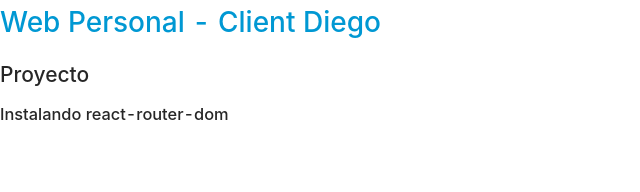
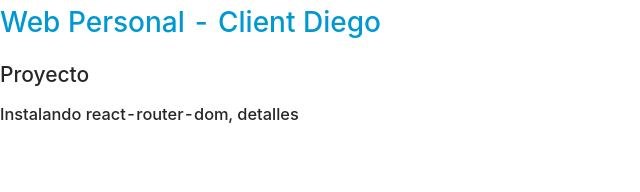
Before and after one commit to DiBarrera/blog-frontend, a React (Create React App) app: page / in a window 1280 px wide. Shown: the top 192 px of the page, without its empty margins (0-640 px from the left). Built offline with nearby package versions, Linux system fonts and the light colour scheme.

Commit message:
Detalles

```diff
--- a/src/App.js
+++ b/src/App.js
@@ -8,7 +8,7 @@ function App() {
     <div className="app">
       <h1> Web Personal - Client <span>Diego</span></h1>
       <h2>Proyecto</h2>
-      <h3>Instalando react-router-dom</h3>
+      <h3>Instalando react-router-dom, detalles</h3>
     </div>
   )
 }
```
